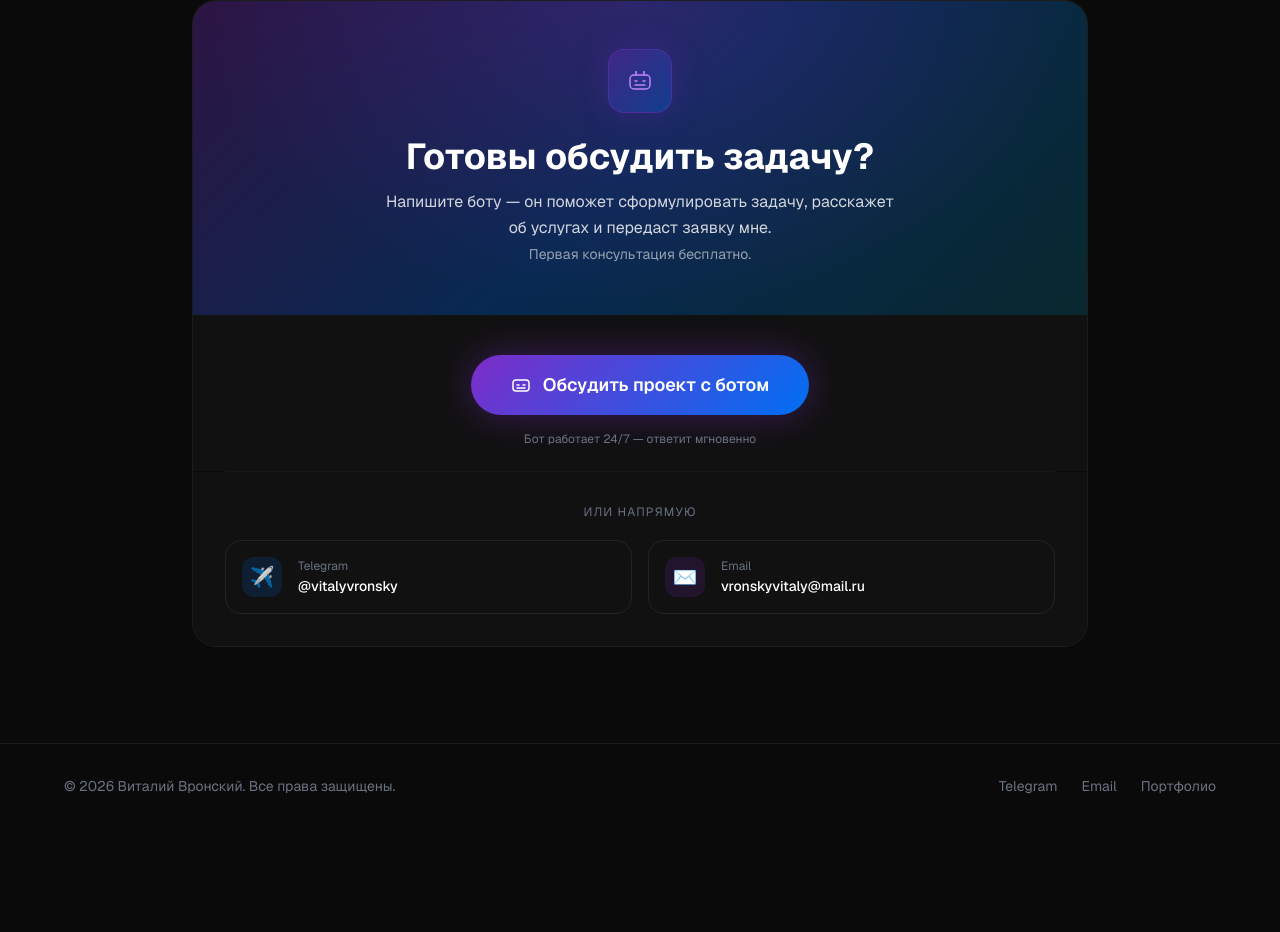
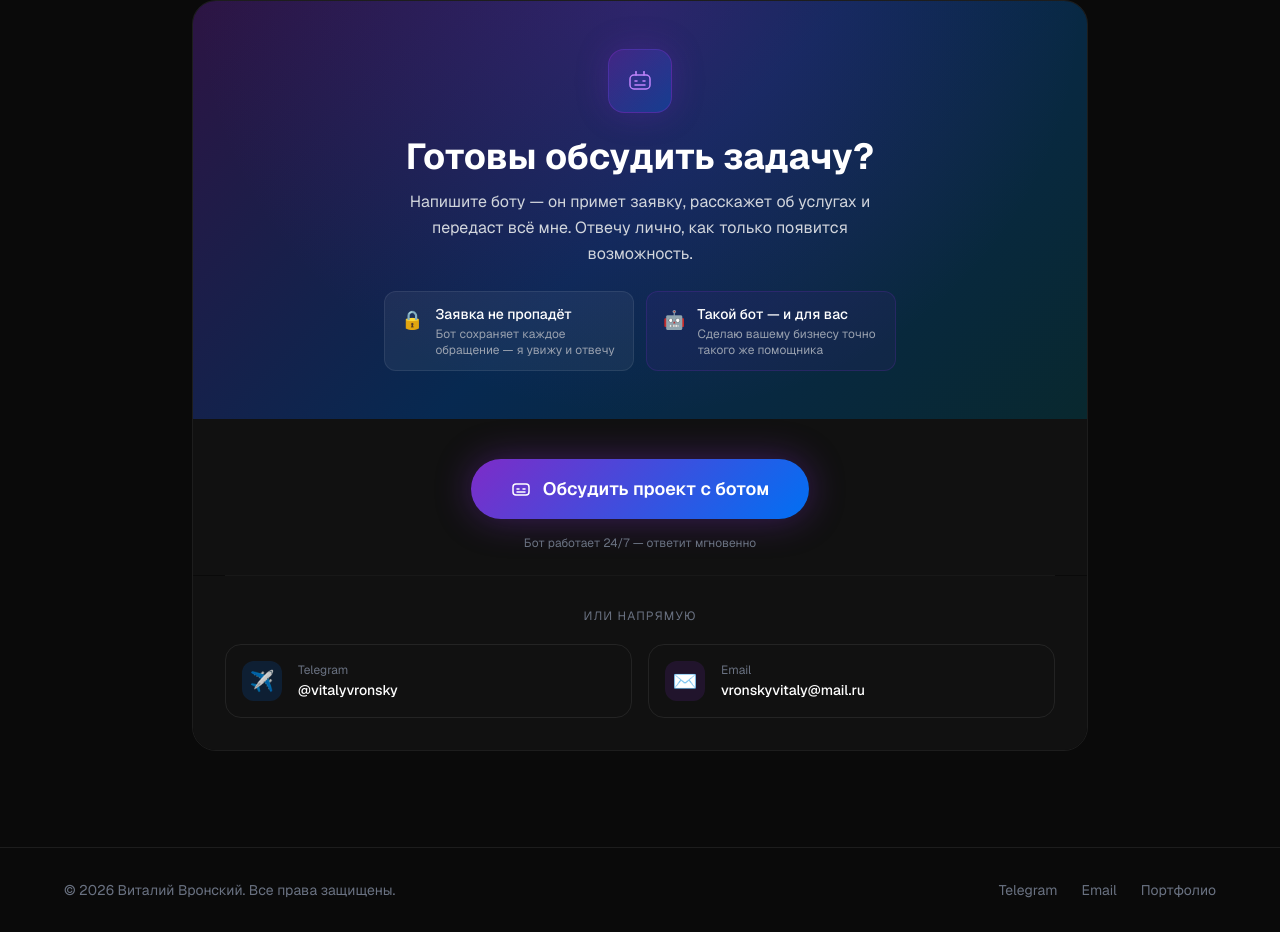
Before and after one commit to vronskyvitaly/next-portfolio-dvertising, a Next.js app: page / in a window 1280 px wide. Shown: the part 4037-4969 px from the top of the page. Before the commit the page ends 4865 px from the top, so only its background shows below. Built offline with nearby package versions, Linux system fonts and the light colour scheme.

Commit message:
feat(contact): добавлены карточки «заявка не пропадёт» и «такой бот для вас»

```diff
--- a/src/components/Contact.tsx
+++ b/src/components/Contact.tsx
@@ -39,12 +39,34 @@ export default function Contact() {
             <h2 className="relative text-3xl sm:text-4xl font-bold text-white mb-3">
               Готовы обсудить задачу?
             </h2>
-            <p className="relative text-gray-300 text-base max-w-lg mx-auto leading-relaxed">
-              Напишите боту — он поможет сформулировать задачу,
-              расскажет об услугах и передаст заявку мне.
-              <br />
-              <span className="text-gray-400 text-sm">Первая консультация бесплатно.</span>
+            <p className="relative text-gray-300 text-base max-w-lg mx-auto leading-relaxed mb-6">
+              Напишите боту — он примет заявку, расскажет об услугах
+              и передаст всё мне. Отвечу лично, как только появится возможность.
             </p>
+
+            {/* Два обещания */}
+            <div className="relative flex flex-col sm:flex-row gap-3 justify-center max-w-lg mx-auto">
+              <div
+                className="flex items-start gap-3 px-4 py-3 rounded-xl text-left flex-1"
+                style={{ background: "rgba(255,255,255,0.05)", border: "1px solid rgba(255,255,255,0.08)" }}
+              >
+                <span className="text-lg mt-0.5">🔒</span>
+                <div>
+                  <div className="text-white text-sm font-medium">Заявка не пропадёт</div>
+                  <div className="text-gray-400 text-xs mt-0.5">Бот сохраняет каждое обращение — я увижу и отвечу</div>
+                </div>
+              </div>
+              <div
+                className="flex items-start gap-3 px-4 py-3 rounded-xl text-left flex-1"
+                style={{ background: "rgba(125,44,200,0.08)", border: "1px solid rgba(125,44,200,0.2)" }}
+              >
+                <span className="text-lg mt-0.5">🤖</span>
+                <div>
+                  <div className="text-white text-sm font-medium">Такой бот — и для вас</div>
+                  <div className="text-gray-400 text-xs mt-0.5">Сделаю вашему бизнесу точно такого же помощника</div>
+                </div>
+              </div>
+            </div>
           </div>
 
           {/* Главная CTA */}
```
